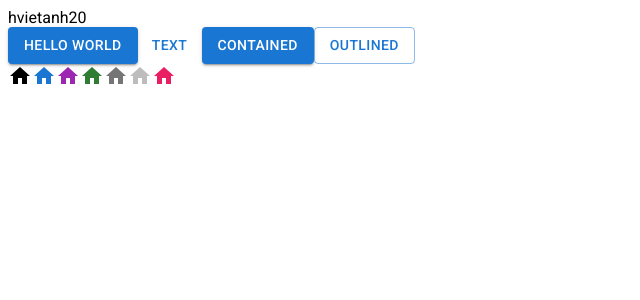
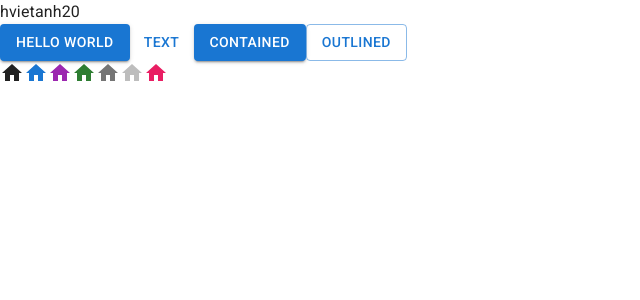
Before and after one commit to hvietanh20/trello-web, a React (Vite) app: page / in a window 1280 px wide. Shown: the top 300 px of the page, without its empty margins (0-640 px from the left). Built offline with nearby package versions, Linux system fonts and the light colour scheme.

Commit message:
Add CSS Baseline

```diff
--- a/src/index.css
+++ b/src/index.css
@@ -1,3 +1,3 @@
 :root {
-  font-family: "Roboto", sans-serif;
+  /* font-family: "Roboto", sans-serif; */
 }
--- a/src/main.jsx
+++ b/src/main.jsx
@@ -2,9 +2,11 @@ import React from 'react'
 import ReactDOM from 'react-dom/client'
 import App from './App.jsx'
 import './index.css'
+import CssBaseline from '@mui/material/CssBaseline'
 
 ReactDOM.createRoot(document.getElementById('root')).render(
   <React.StrictMode>
+    <CssBaseline />
     <App />
   </React.StrictMode>
 )
```
